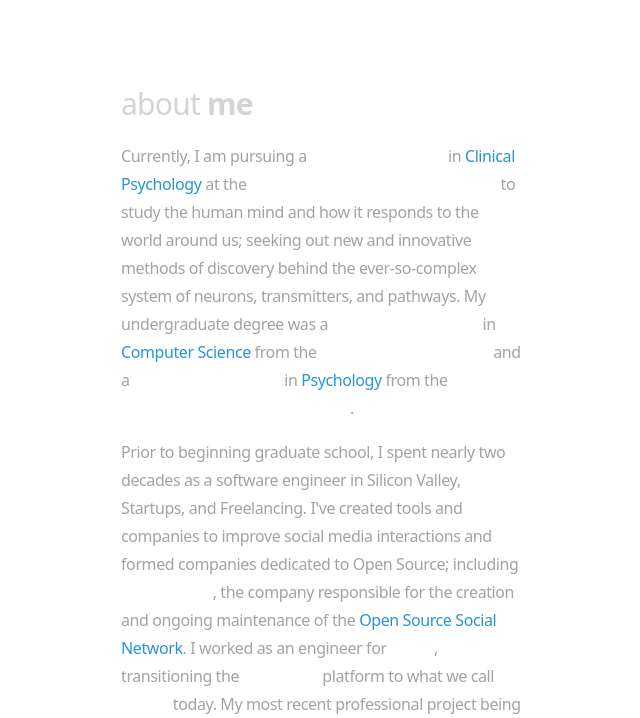
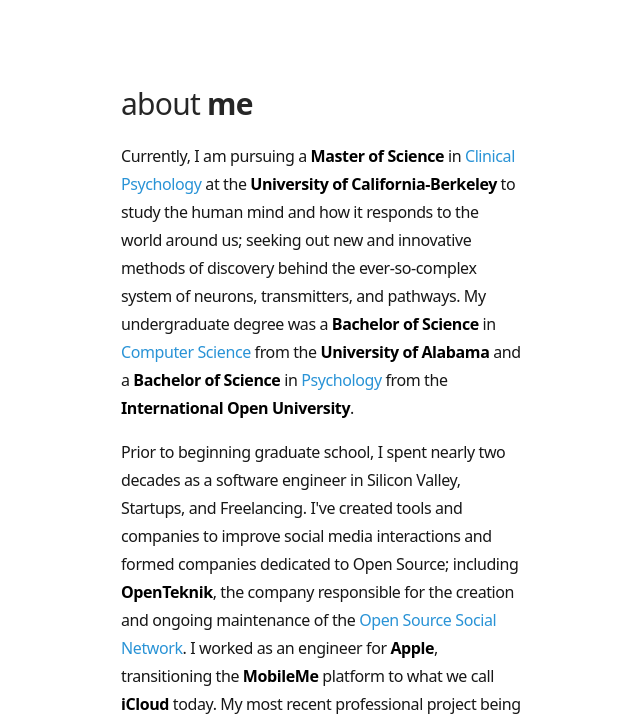
Before and after one commit to nodesleep/twoslashes, an Astro site: page /about in a window 1280 px wide. Shown: the part 372-1090 px from the top of the page, without its empty margins (319-959 px from the left). Built offline with nearby package versions, Linux system fonts and the light colour scheme; Astro itself is replaced by a stand-in of ours; a web font is replaced by a local one.

Commit message:
Fixed light mode CSS - About Me

```diff
--- a/src/pages/about/index.astro
+++ b/src/pages/about/index.astro
@@ -12,7 +12,9 @@
     />
   </div>
   <div class="my-12 about-me">
-    <h5 class="text-neutral-300"><span class="font-light">about</span> me</h5>
+    <h5 class="text-neutral-800 dark:text-neutral-300">
+      <span class="font-light">about</span> me
+    </h5>
     <p>
       Currently, I am pursuing a <strong>Master of Science</strong> in
       <a
--- a/src/styles/global.css
+++ b/src/styles/global.css
@@ -87,11 +87,11 @@
 }
 
 .about-me {
-  @apply text-neutral-400 leading-7;
+  @apply text-neutral-900 dark:text-neutral-400 leading-7;
 }
 
 .about-me strong {
-  @apply text-white;
+  @apply text-black dark:text-white;
 }
 
 .about-me a {
```
